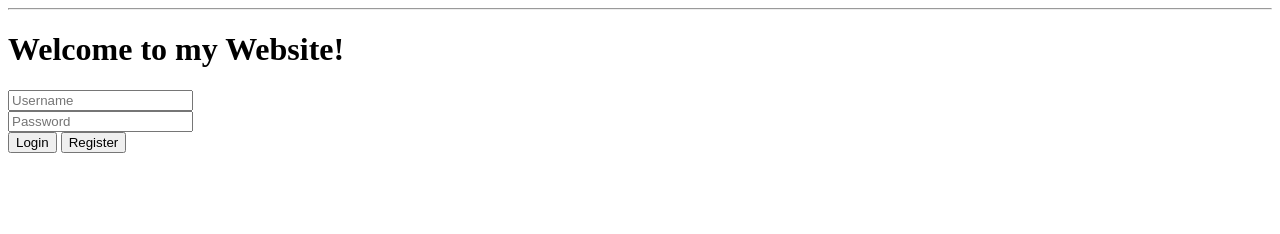
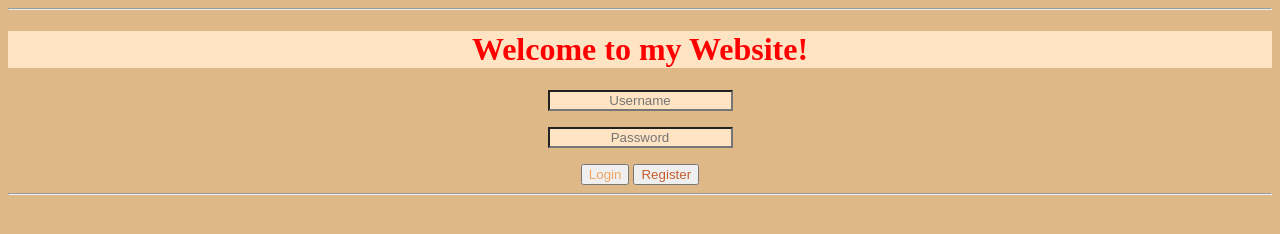
Before and after one commit to MarksIT23/ITPC3_3_Prelim_Exam, a plain HTML site: page index.html in a window 1280 px wide. Drawn offline with Linux system fonts and the light colour scheme.

Commit message:
4th Commit.

```diff
--- a/index.html
+++ b/index.html
@@ -1,29 +1,68 @@
+<!DOCTYPE html>
+<html>
+<head>
+
+    <style>
+        #divContainer
+        {
+            text-align: left;
+        }
+
+        .redText
+        {
+            color: red;
+            background-color: bisque;
+        }
+
+        .redText:hover
+        {
+            color: blue;
+        }
+
+        input
+        {
+            text-align: center;
+        }
+
+        #btnLogin:hover
+        {
+
+            cursor: pointer;
+            font-size: large;
+            color: aqua;
+        }
+
+    </style>
+
+
     <title>Home</title>
     </head>
     <hr>
 
-<body>
+    <body style="background-color: burlywood;">
 
-    <h1>Welcome to my Website!</h1>
+        <h1 style="text-align:center;" class="redText">Welcome to my Website!</h1>
 
-    <div>
+        <div style="text-align: center;">
 
-        <div>
+            <div style="margin-bottom: 1rem;">
 
-            <input type="text" placeholder="Username"/>
+                <input type="text" placeholder="Username" class="redText"/>
+            </div>
+
+        <div style="margin-bottom: 1rem;">
+
+                <input type="password" placeholder="Password" class="redText"/>
         </div>
 
         <div>
-
-            <input type="password" placeholder="Password"/>
-    </div>
-
-    <div>
-        <button>Login</button>
-        <a href="./register.html"><button>Register</button></a>
+            <button style="color: sandybrown;">Login</button>
+            <button style="color: rgb(197, 94, 47);">Register</button>
         </div>
         <div>
         </div>
         </div>
+        <hr>
+
 </body>
 </html>
```
Lines whose indentation alone changed are shown as unchanged.
